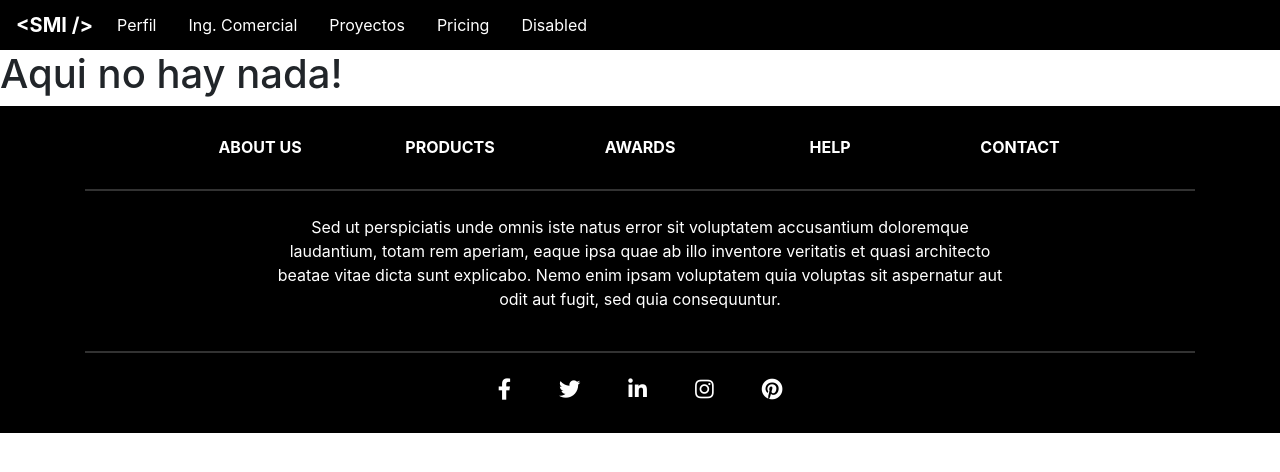
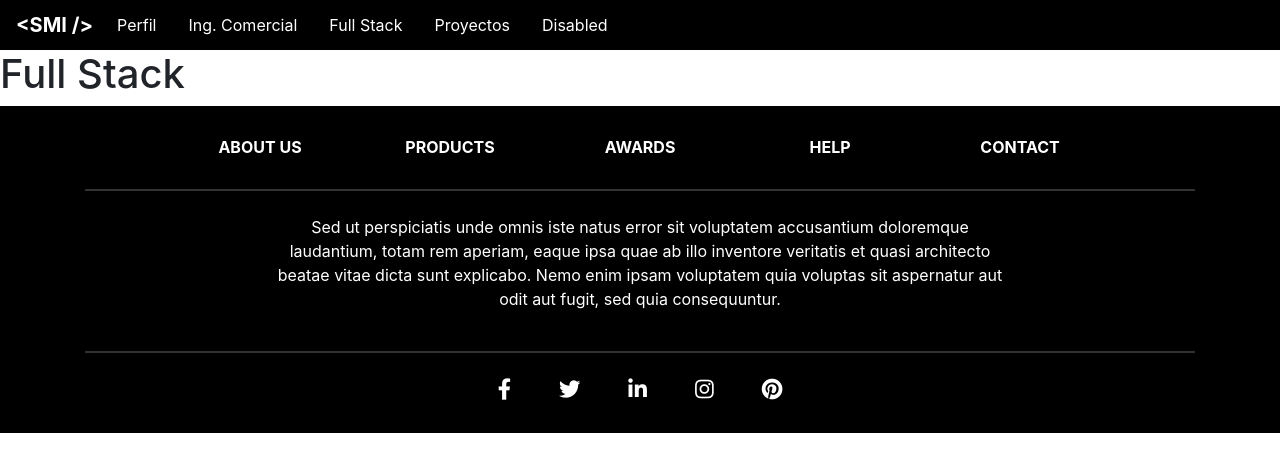
Before and after one commit to jerosantamariai/santamariai, a React (Create React App) app in the folder front/: page /fstack in a window 1280 px wide. Shown: the top 472 px of the page. Built offline with nearby package versions, Linux system fonts and the light colour scheme.

Commit message:
adding full stack file

```diff
--- a/front/src/App.js
+++ b/front/src/App.js
@@ -8,6 +8,7 @@ import Footer from './components/footer';
 import Projects from './views/projects';
 import Perfil from './views/perfil';
 import Icom from './views/icom';
+import Fstack from './views/fstack';
 
 const App = props => {
   return (
@@ -19,6 +20,7 @@ const App = props => {
             <Route exact path="/proyectos" component={Projects} />
             <Route exact path="/miperfil" component={Perfil} />
             <Route exact path="/icom" component={Icom} />
+            <Route exact path="/fstack" component={Fstack} />
             <Route exact path="/" component={Home} />
             <Route component={NotFound} />
           </Switch>
--- a/front/src/components/navbar.js
+++ b/front/src/components/navbar.js
@@ -18,10 +18,10 @@ const Navbar = () => {
                             <Link className="nav-link mr-3 stdbtn" to="/icom">Ing. Comercial</Link>
                         </li>
                         <li className="nav-item">
-                            <Link className="nav-link mr-3 stdbtn" to="/proyectos">Proyectos</Link>
+                            <Link className="nav-link mr-3 stdbtn" to="#">Full Stack</Link>
                         </li>
                         <li className="nav-item">
-                            <Link className="nav-link mr-3 stdbtn" to="#">Pricing</Link>
+                            <Link className="nav-link mr-3 stdbtn" to="/proyectos">Proyectos</Link>
                         </li>
                         <li className="nav-item">
                             <Link className="nav-link stdbtn" to="#" tabindex="-1" aria-disabled="true">Disabled</Link>
--- /dev/null
+++ b/front/src/views/fstack.js
@@ -0,0 +1,11 @@
+import React from 'react';
+
+const Fstack = props => {
+    return (
+        <>
+            <h1>Full Stack</h1>
+        </>
+    );
+}
+
+export default Fstack;
```
